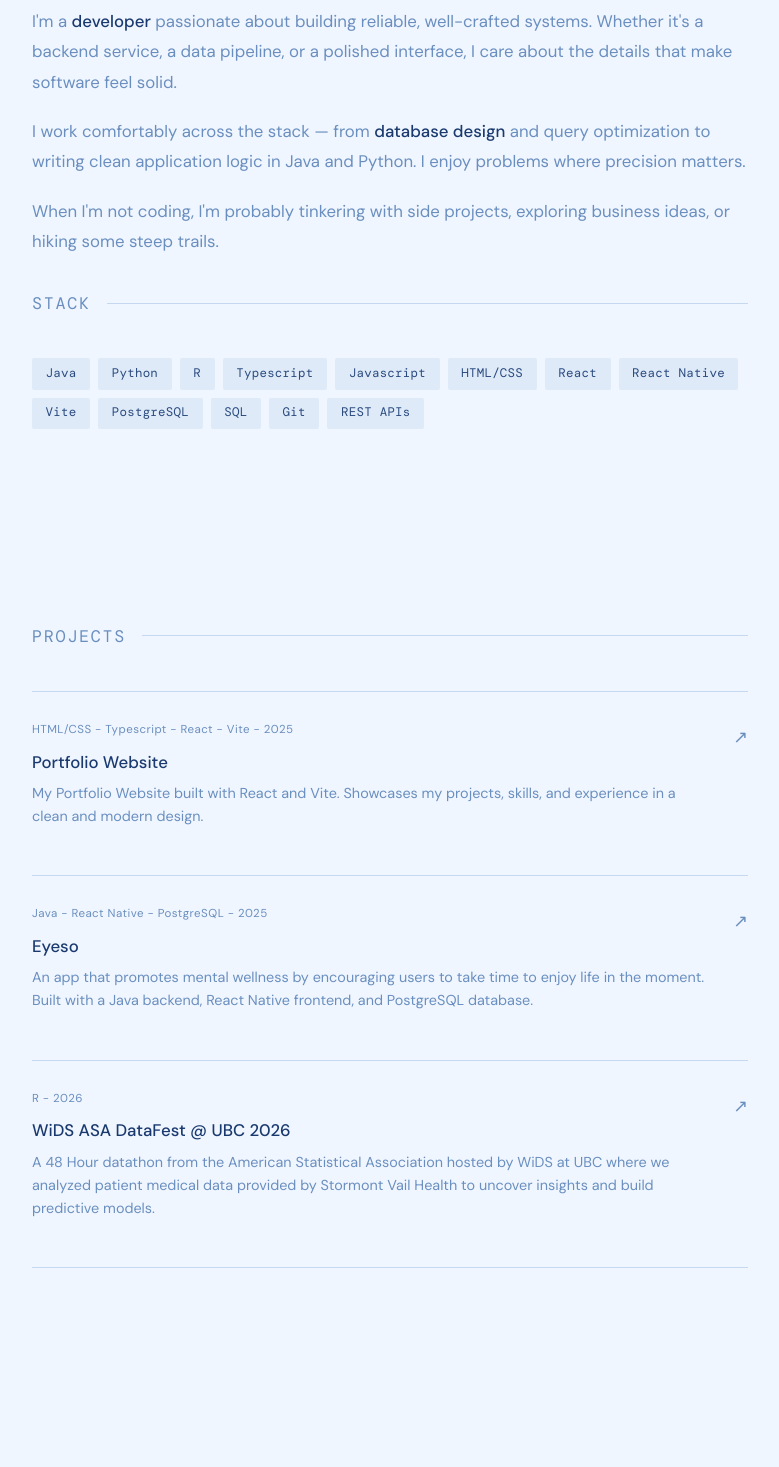
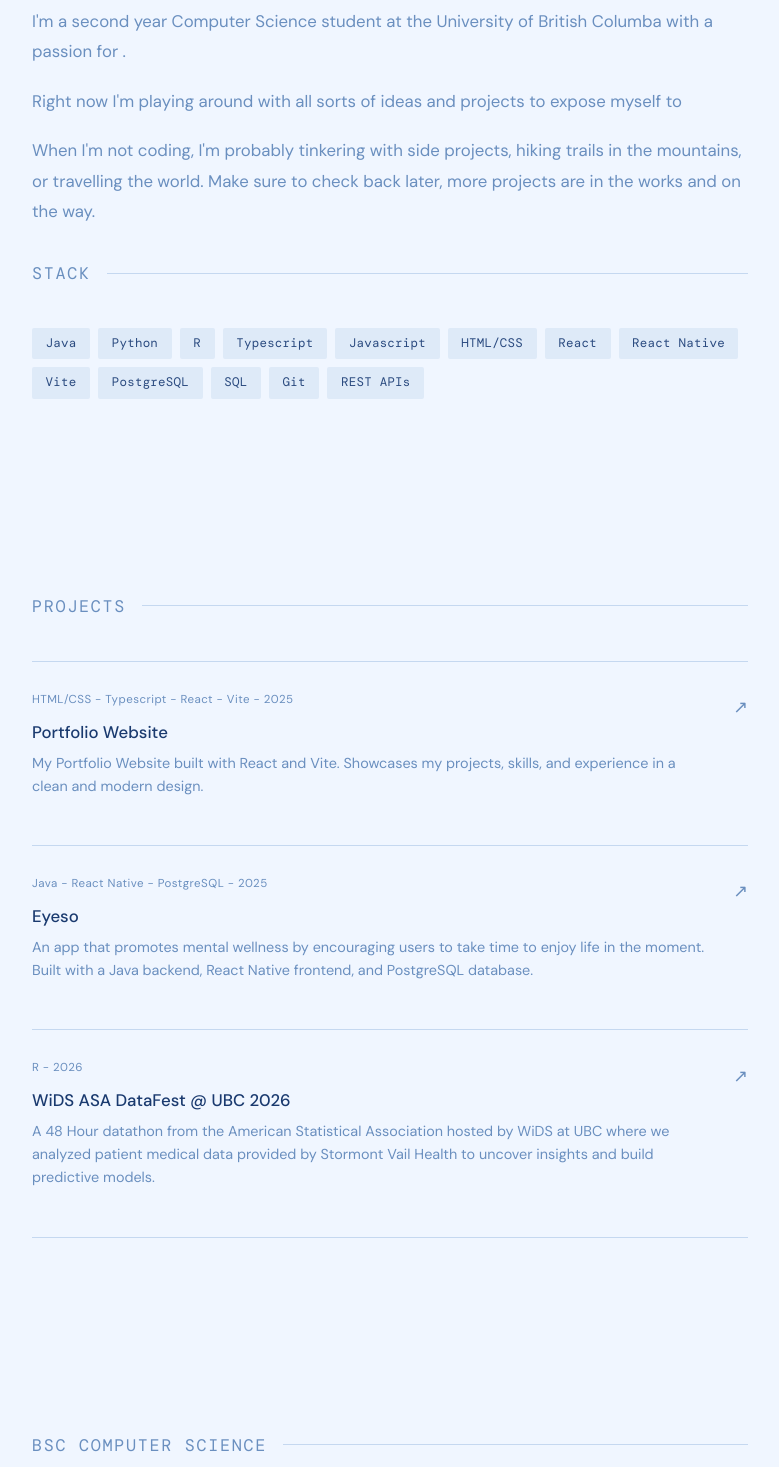
Before and after one commit to haolun7788/portfolio, a React (Vite) app: page / in a window 1280 px wide. Shown: the part 960-2427 px from the top of the page, without its empty margins (250-1029 px from the left). Built offline with nearby package versions, Linux system fonts and the light colour scheme.

Commit message:
Update in progress

```diff
--- a/index.html
+++ b/index.html
@@ -4,7 +4,7 @@
     <!-- Links -->
     <link href="https://fonts.googleapis.com/css2?family=Inter:wght@100;200;300;400&display=swap" rel="stylesheet" />
     <link href="https://fonts.googleapis.com/css2?family=DM+Serif+Display:ital@0;1&family=DM+Mono:wght@400;500&family=DM+Sans:wght@300;400;500&display=swap" rel="stylesheet" />
-    <link rel="icon" href="https://haolun.developer.li/favicon.svg" />
+    <link rel="icon" href="https://haolun.developer.li/favicon.ico" />
 
     <!-- Meta -->
     <meta name="google-site-verification" content="sgQ2Vpo2a-wDDOML4_ZnzqDZUclCdqRqF5yfSMG8Tqk" />
--- a/src/components/About.tsx
+++ b/src/components/About.tsx
@@ -4,9 +4,9 @@ export default function About() {
     return (
     <section id="about">
         <p className="section-label">About me</p>
-        <p> I'm a <strong>developer</strong> passionate about building reliable, well-crafted systems. Whether it's a backend service, a data pipeline, or a polished interface, I care about the details that make software feel solid.</p>
-        <p> I work comfortably across the stack — from <strong>database design</strong> and query optimization to writing clean application logic in Java and Python. I enjoy problems where precision matters.</p>
-        <p> When I'm not coding, I'm probably tinkering with side projects, exploring business ideas, or hiking some steep trails.</p>
+        <p> I'm a second year Computer Science student at the University of British Columba with a passion for .</p>
+        <p> Right now I'm playing around with all sorts of ideas and projects to expose myself to </p>
+        <p> When I'm not coding, I'm probably tinkering with side projects, hiking trails in the mountains, or travelling the world. Make sure to check back later, more projects are in the works and on the way.</p>
 
         <div style={{ marginTop: '2rem' }}>
             <p className="section-label">Stack</p>
--- a/src/components/Experience.tsx
+++ b/src/components/Experience.tsx
@@ -2,7 +2,7 @@
 export default function Experience() {
     return (
         <section id="experience">
-            <p className="section-label">Experience</p>
+            <p className="section-label">BSc Computer Science</p>
         </section>
     )
 }
--- a/src/components/Hero.module.css
+++ b/src/components/Hero.module.css
@@ -53,6 +53,7 @@
   gap: 1rem;
   flex-wrap: wrap;
   align-items: center;
+  user-select: none;
 }
 
 @media (max-width: 600px) {
```
